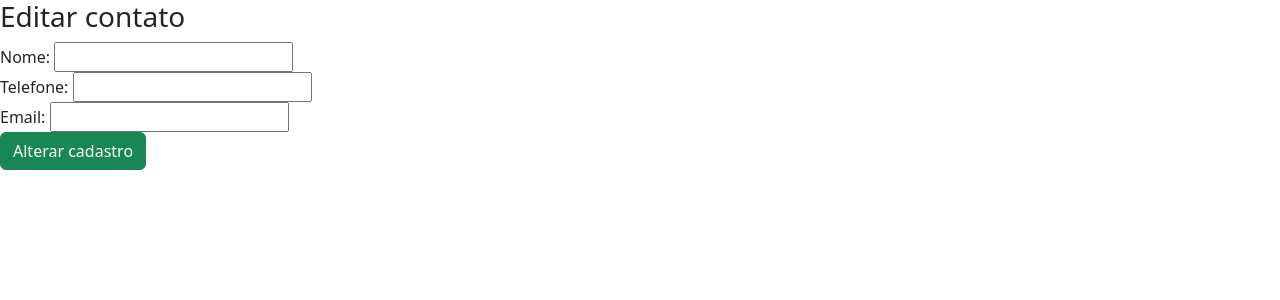
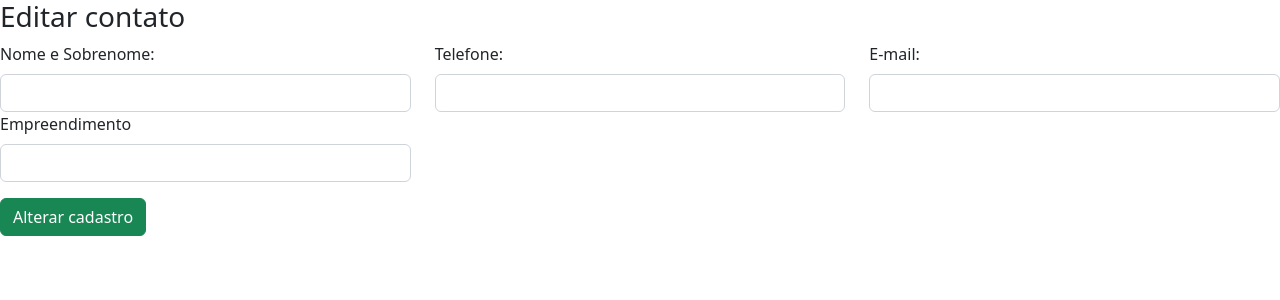
Before and after one commit to hluna23/projetofinal, a React (Create React App) app: page /editar/1 in a window 1280 px wide. Shown: the top 300 px of the page. Built offline with nearby package versions, Linux system fonts and the light colour scheme; no server answers.

Commit message:
adicionei formato de validaçao em clientes

```diff
--- a/db.json
+++ b/db.json
@@ -1,7 +1,7 @@
 {
   "cadastro": [
     {
-      "nome": "Ana2",
+      "nome": "Ana23",
       "telefone": "78887878",
       "email": "ana@mail.com",
       "empreendedor": "sim",
--- a/src/components/Cadastro/Editar.js
+++ b/src/components/Cadastro/Editar.js
@@ -1,6 +1,6 @@
 import { useEffect, useState } from "react";
 import { useParams, Link } from "react-router-dom";
-import { Button } from "react-bootstrap";
+import { Button, Col, Row, Form } from "react-bootstrap";
 
 export default function EditarCadastro() {
   const { id } = useParams();
@@ -9,6 +9,10 @@ export default function EditarCadastro() {
   const [nome, setNome] = useState(cadastro.nome);
   const [telefone, setTelefone] = useState(cadastro.telefone);
   const [email, setEmail] = useState(cadastro.email);
+  const [empreendimento, setEmpreendimento] = useState(cadastro.empreendimento);
+
+  const [validated, setValidated] = useState(false);
+  const [errors, setErrors] = useState("");
 
   useEffect(() => {
     fetch(`http://localhost:3004/cadastro/${id}`)
@@ -17,58 +21,110 @@ export default function EditarCadastro() {
   }, [id]);
 
   const alterarCadastro = async () => {
-
     const cadastroPatch = {
       nome,
       email,
-        telefone
+      telefone,
+      empreendimento,
+    };
+
+    await fetch(`http://localhost:3004/cadastro/${id}`, {
+      method: "PATCH",
+      body: JSON.stringify(cadastroPatch),
+      headers: { "Content-type": "application/json; charset=UTF-8" },
+    });
+  };
+
+  const handleSubmit = (event) => {
+    const form = event.currentTarget;
+    if (form.checkValidity() === false) {
+      event.preventDefault();
+      event.stopPropagation();
     }
 
-    await fetch(`http://localhost:3004/cadastro/${id}`, {
-            method: 'PATCH',
-            body: JSON.stringify(cadastroPatch),
-            headers: { "Content-type": "application/json; charset=UTF-8" }
-        })
+    setValidated(true);
   };
 
   return (
     <div>
       <h3>Editar contato</h3>
 
-      <form>
-        <div>
-        <span>Nome: </span>
-        <label>
-          <input
+      <Form noValidate onSubmit={handleSubmit}>
+        <Row className="mb-3">
+          <Form.Group
+            as={Col}
+            md="4"
+            controlId="nome"
+            className="position-relative"
+          >
+            <Form.Label>Nome e Sobrenome:</Form.Label>
+            <Form.Control
+              required
               type="text"
               defaultValue={cadastro.nome}
               onChange={(e) => setNome(e.target.value)}
+              isValid={nome && !errors.nome}
             />
-        </label>
-        </div>
-        <div>
-        <span>Telefone: </span>
-        <label>
-          <input
+            <Form.Control.Feedback tooltip>Perfeito!</Form.Control.Feedback>
+          </Form.Group>
+
+          <Form.Group
+            as={Col}
+            md="4"
+            controlId="telefone"
+            className="position-relative"
+          >
+            <Form.Label>Telefone: </Form.Label>
+            <Form.Control
+              required
               type="text"
               defaultValue={cadastro.telefone}
               onChange={(e) => setTelefone(e.target.value)}
+              isValid={telefone && !errors.telefone}
             />
-        </label>
-        </div>
-        <div>
-        <span>Email: </span>
-        <label>
-          <input
+            <Form.Control.Feedback tooltip>Ótimo!</Form.Control.Feedback>
+          </Form.Group>
+
+          <Form.Group
+            as={Col}
+            md="4"
+            controlId="email"
+            className="position-relative"
+          >
+            <Form.Label>E-mail: </Form.Label>
+            <Form.Control
+              required
               type="text"
               defaultValue={cadastro.email}
               onChange={(e) => setEmail(e.target.value)}
+              isValid={email && !errors.email}
             />
-        </label>
-        </div>
-      </form>
+            <Form.Control.Feedback tooltip>Perfeito!!</Form.Control.Feedback>
+          </Form.Group>
+
+          <Form.Group
+            as={Col}
+            md="4"
+            controlId="empreendimento"
+            className="position-relative"
+          >
+            <Form.Label>Empreendimento</Form.Label>
+            <Form.Control
+              required
+              type="text"
+              defaultValue={cadastro.empreendimento}
+              onChange={(e) => setEmpreendimento(e.target.value)}
+              isValid={empreendimento && !errors.empreendimento}
+            />
+            <Form.Control.Feedback tooltip>Muito bem!</Form.Control.Feedback>
+          </Form.Group>
+        </Row>
+      </Form>
+
       <Link to="/">
-        <Button variant='success'onClick={alterarCadastro}>Alterar cadastro</Button>
+        <Button variant="success" onClick={alterarCadastro}>
+          Alterar cadastro
+        </Button>
       </Link>
     </div>
   );
--- a/src/components/Clientes/Clientes.js
+++ b/src/components/Clientes/Clientes.js
@@ -1,5 +1,6 @@
 import { useState, useEffect } from "react";
-import { Button, Modal } from "react-bootstrap";
+import { Button, Col, Modal } from "react-bootstrap";
+import { Form } from "react-router-dom";
 import Cabecalho from "../Cabecalho/Cabecalho";
 import "./Clientes.css"
 
@@ -13,6 +14,10 @@ export default function Clientes() {
   const [telefone, setTelefone] = useState("");
   const [empreendedor, setEmpreendedor] = useState("");
   const [empreendimento, setEmpreendimento] = useState("");
+
+  const [validated, setValidated] = useState(false);
+  const [errors, setErrors] = useState("");
+
 
   const [show, setShow] = useState(false);
   const fecharModal = () => setShow(false);
@@ -136,7 +141,9 @@ export default function Clientes() {
                   type="text"
                   defaultValue={nome}
                   onChange={(e) => setNome(e.target.value)}
+              isValid={nome && !errors.nome}
                 />
+              <span tooltip>Agora sim?</span>
               </label>
             </div>
             <div>
@@ -145,7 +152,9 @@ export default function Clientes() {
                   type="text"
                   defaultValue={email}
                   onChange={(e) => setEmail(e.target.value)}
+                  isValid={email && !errors.email}
                 />
+              <span tooltip>Aqui tambem?</span>
               </label>
             </div>
             <div>
@@ -154,7 +163,9 @@ export default function Clientes() {
                   type="text"
                   defaultValue={telefone}
                   onChange={(e) => setTelefone(e.target.value)}
-                />
+                  isValid={telefone && !errors.telefone}
+                  />
+                <span tooltip>Trocou foi?</span>
               </label>
             </div>
             <div>
@@ -163,7 +174,9 @@ export default function Clientes() {
                   type="text"
                   defaultValue={empreendedor}
                   onChange={(e) => setEmpreendedor(e.target.value)}
-                />
+                  isValid={empreendedor && !errors.empreendedor}
+                  />
+                <span tooltip>Arrasou!!!</span>
               </label>
             </div>
             <div>
@@ -172,7 +185,9 @@ export default function Clientes() {
                   type="text"
                   defaultValue={empreendimento}
                   onChange={(e) => setEmpreendimento(e.target.value)}
-                />
+                  isValid={empreendimento && !errors.empreendimento}
+                  />
+                <span tooltip>Interessante né?</span>
               </label>
             </div>
           </form>
```
Lines whose indentation alone changed are shown as unchanged.
